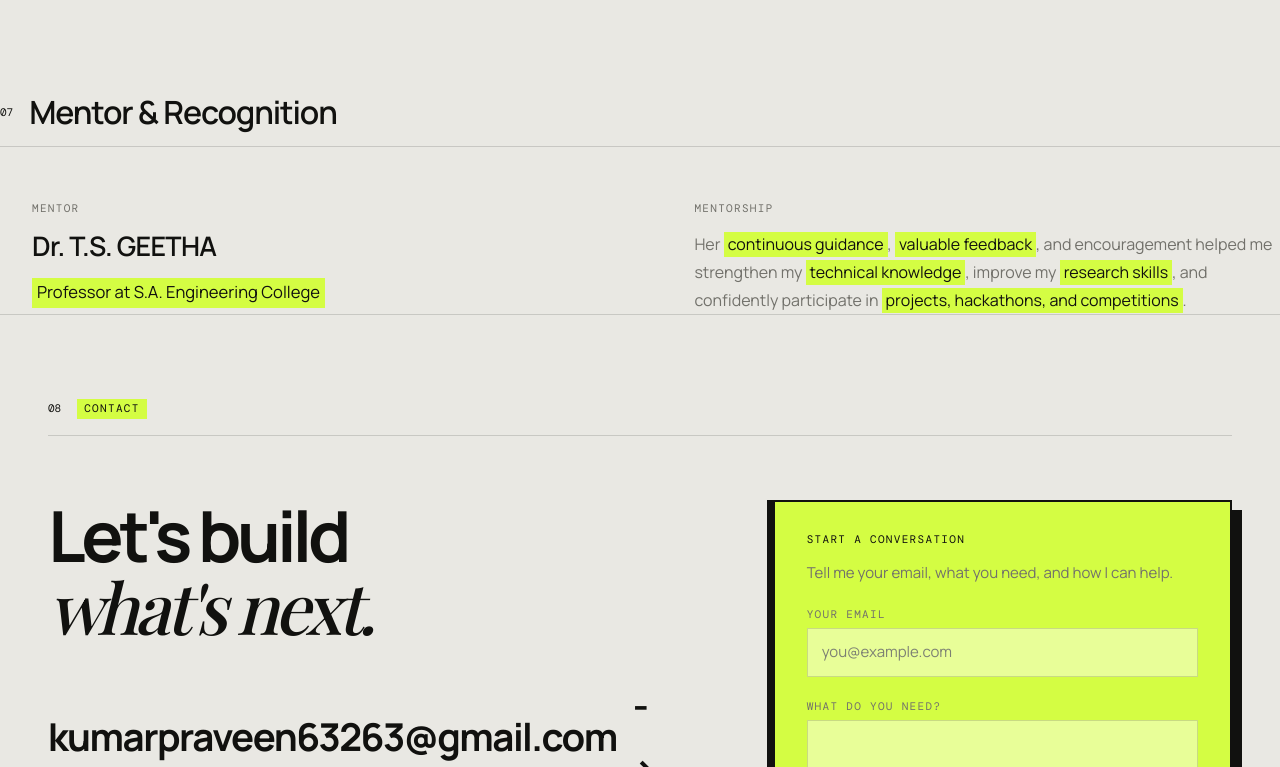
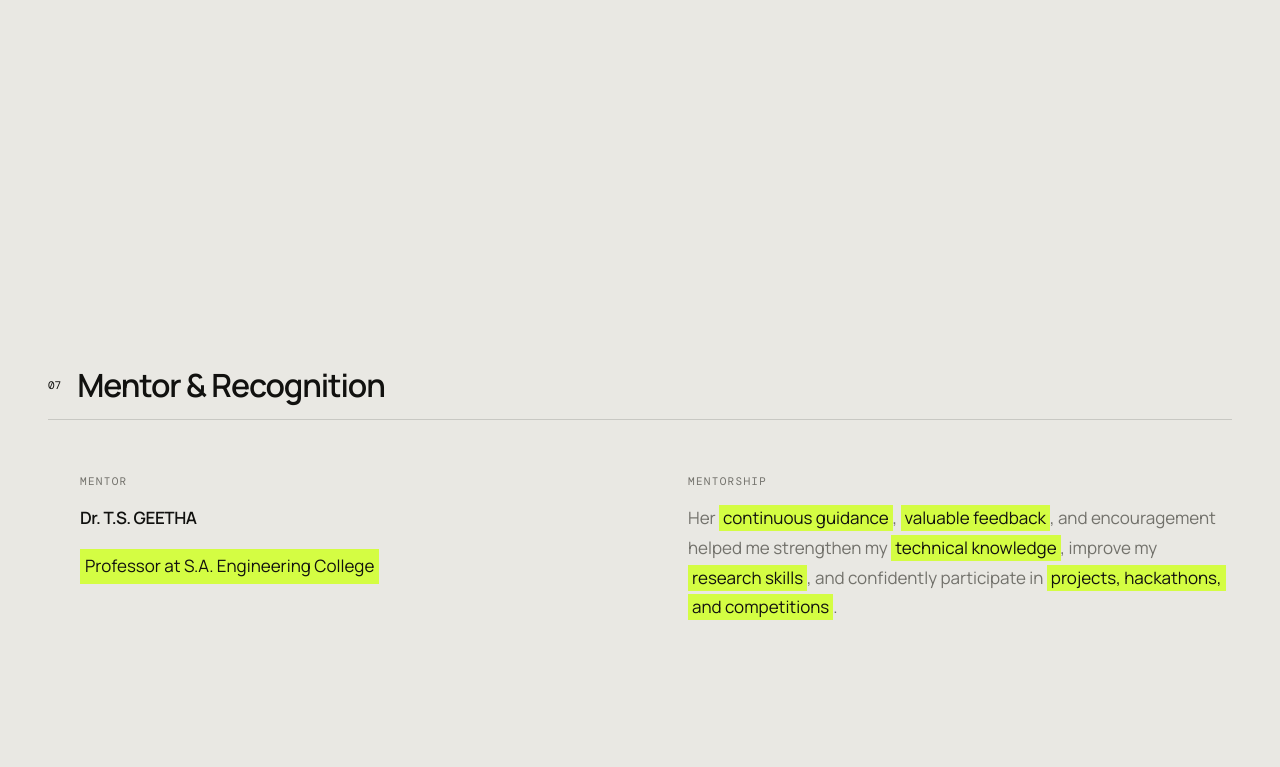
Before and after one commit to kumarpraveen63263-rgb/praveen-portfolio, a React (Vite) app: page / in a window 1280 px wide. Shown: the part 10353-11120 px from the top of the page. Built offline with nearby package versions, Linux system fonts and the light colour scheme; a web font is replaced by a local one.

Commit message:
Align mentor recognition section

```diff
--- a/src/components/App.jsx
+++ b/src/components/App.jsx
@@ -495,13 +495,14 @@ function App() {
         </section>
 
         {/* ══ 07 MENTOR & RECOGNITION ══════════════════════════════ */}
-        <section className="section mentor-section" id="mentor">
-          <div className="section-heading mentor-section__heading-row">
+        <section className="section-wrap section--light mentor-section" id="mentor">
+          <div className="grid">
+            <div className="section-heading mentor-section__heading-row">
             <span className="section-no">07</span>
-            <h2 className="mentor-section__heading">Mentor &amp; Recognition</h2>
-          </div>
+              <h2 className="mentor-section__heading">Mentor &amp; Recognition</h2>
+            </div>
 
-          <div className="mentor-section__body">
+            <div className="mentor-section__body">
             <div className="mentor-section__details">
               <span className="label">Mentor</span>
               <p className="mentor-section__name">Dr. T.S. GEETHA</p>
@@ -512,6 +513,7 @@ function App() {
               <p className="mentor-section__copy">
                 Her <span className="mentor-highlight">continuous guidance</span>, <span className="mentor-highlight">valuable feedback</span>, and encouragement helped me strengthen my <span className="mentor-highlight">technical knowledge</span>, improve my <span className="mentor-highlight">research skills</span>, and confidently participate in <span className="mentor-highlight">projects, hackathons, and competitions</span>.
               </p>
+            </div>
             </div>
           </div>
         </section>
```
Also changed, not shown: 1 other file (tests, documents, lock files or other folders).
